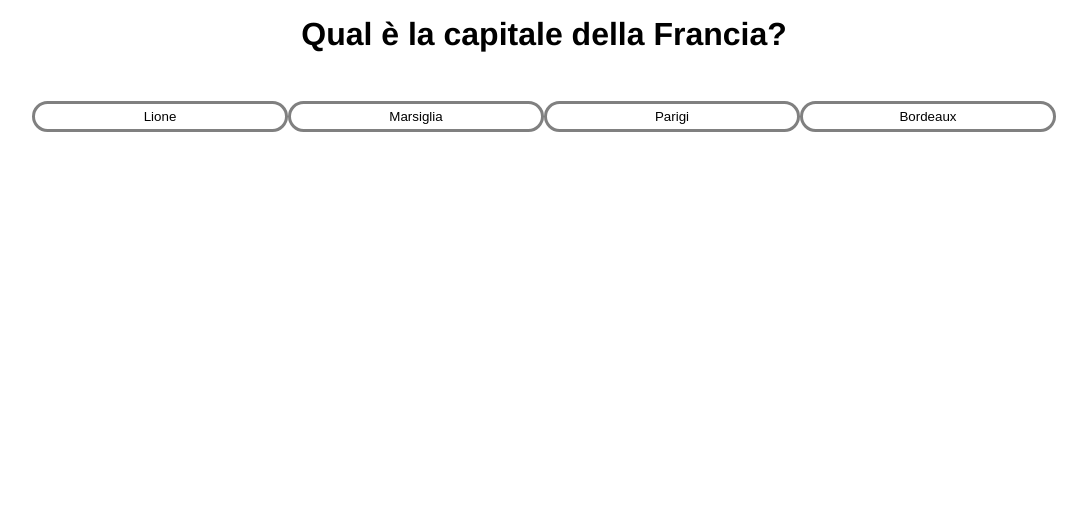
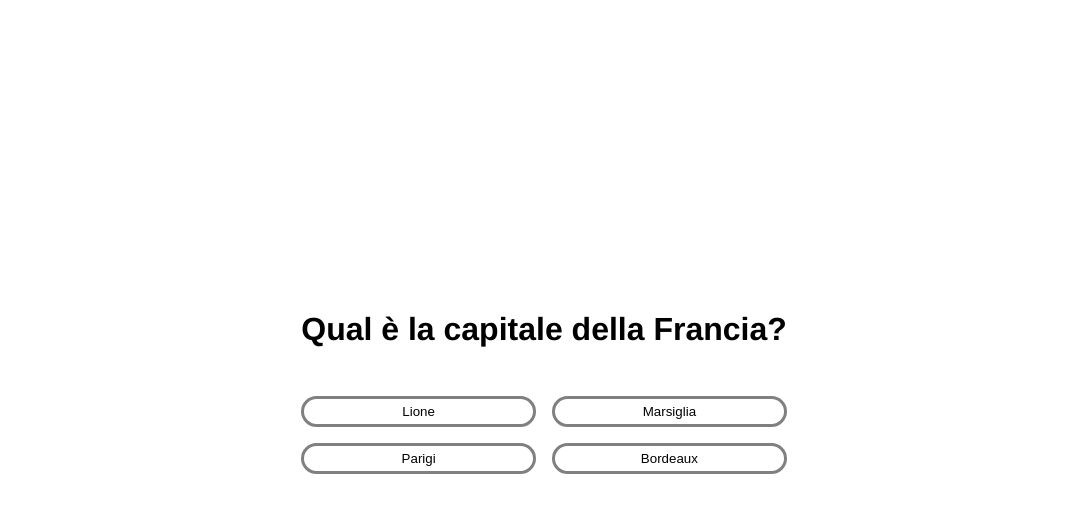
Before and after one commit to NicolaTeora/who-wants-to-be-a-millionaire, a Vue app: page / in a window 1280 px wide. Both pictures are taken after a click on the button "Start Game". Shown: the top 512 px of the page, without its empty margins (96-1183 px from the left). Built offline with nearby package versions, Linux system fonts and the light colour scheme.

Commit message:
fix : display Risposte

```diff
--- a/src/App.vue
+++ b/src/App.vue
@@ -17,7 +17,7 @@
         msgEnd: "Risposta sbagliata! Hai perso, ricarica la pagina per riprovare",
         domandaCorrente: null,
         giocoIniziato: false, //Gestione schermata iniziale
-        giocoInCorso: false  // Variabile per visualizzare il contenuto del gioco dopo la transizione
+        mostraDomande: false  // Variabile per visualizzare il contenuto del gioco dopo la transizione
       };
     },
 
@@ -29,13 +29,11 @@
     methods: {
       iniziaGioco() {
         this.giocoIniziato = true;
-        // Avvia il gioco selezionando la prima domanda
-        this.selezionaDomandaRandom();
       },
 
       // Questo metodo sarà chiamato dopo che la schermata iniziale è completamente scomparsa
       avviaDomande() {
-        this.giocoInCorso = true;
+        this.mostraDomande = true;
         this.selezionaDomandaRandom();
       },
 
@@ -75,22 +73,24 @@
 
 
 <template>
-  <transition name="fade" @after-leave="avviaDomande()">
+  <transition name="fade" @after-leave="avviaDomande">
 
     <div v-if="!giocoIniziato" class="start-screen">
       <h1>Chi Vuol Essere Milionario</h1>
       <button @click="iniziaGioco">Start Game</button>
     </div>
+  </transition>
+  <transition name="fade">
 
-    <div v-else>
-
+    <div v-if="mostraDomande">
       <Domande v-if="domandaCorrente" :domanda="domandaCorrente.domanda" />
       <Risposte v-if="domandaCorrente" :risposte="domandaCorrente.risposte"
         :rispostaCorretta="domandaCorrente.rispostaCorretta" @selezionaRisposta="controllaRisposta" />
 
-      <!-- Messaggio di fine gioco o schermata iniziale -->
+      <!-- Messaggio di fine gioco -->
       <p v-else>{{ domande.length === 0 ? option1 : option2 }}</p>
-    </div v-else>
+    </div>
+
   </transition>
 
 </template>
@@ -106,6 +106,11 @@
 #app {
   font-family: Avenir, Helvetica, Arial, sans-serif;
   text-align: center;
+  /* Aggiunto per assicurare che #app occupi l'intera altezza della pagina */
+  height: 100vh;
+  display: flex;
+  justify-content: center;
+  align-items: center;
 }
 
 .start-screen button {
--- a/src/components/Risposte.vue
+++ b/src/components/Risposte.vue
@@ -45,12 +45,13 @@ export default {
 <style scoped>
 .risposte {
     margin: 2rem auto;
-    width: 80%;
+    display: grid;
+    grid-template-columns: repeat(2, 1fr);
+    grid-gap: 1rem;
 }
 
 .risposta {
     padding: 5px;
-    width: 25%;
     border: 3px solid gray;
     border-radius: 20px;
     background-color: inherit;
```
